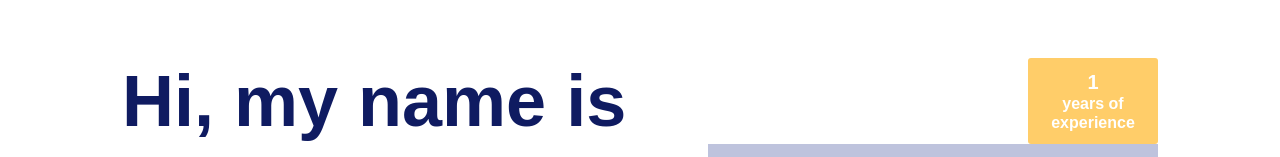
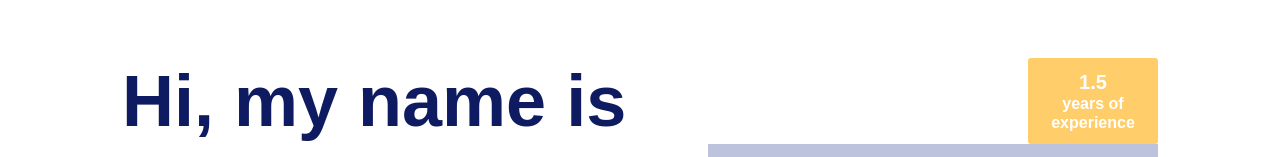
Before and after one commit to sumit08-01/Portfolio-website, a React (Vite) app: page / in a window 1280 px wide. Shown: the part 212-369 px from the top of the page. Built offline with nearby package versions, Linux system fonts and the light colour scheme; no server answers; the database is empty.

Commit message:
added websites link below the description

```diff
--- a/src/features/Landing.jsx
+++ b/src/features/Landing.jsx
@@ -55,7 +55,9 @@ export const Landing = () => {
   );
   const badgeExperience = (
     <Badge bg="primary.light" borderRadius={7} p={3} textAlign="center">
-      <Text fontSize="xl">{new Date().getFullYear() - 2022}</Text>
+      <Text fontSize="xl">
+        {new Date().getFullYear() - 2022 + "." + new Date().getMonth()}
+      </Text>
       <Text>years of experience</Text>
     </Badge>
   );
--- a/src/features/LatestProjects.jsx
+++ b/src/features/LatestProjects.jsx
@@ -1,9 +1,20 @@
-import { Box, Flex, Heading, Wrap, WrapItem, Text } from "@chakra-ui/react";
+import {
+  Box,
+  Flex,
+  Heading,
+  Wrap,
+  WrapItem,
+  Text,
+  Icon,
+  Link,
+  HStack,
+} from "@chakra-ui/react";
 import { useEffect, useState } from "react";
 import { ImageSlider } from "../components/ImageSlider/ImageSlider";
 import { Badge } from "../components/Badge";
 import { ProjectsAPI } from "../api/projects";
 // import { useTranslation } from "react-i18next";
+import { BsLink } from "react-icons/bs";
 
 export const LatestProjects = () => {
   const [projects, setProjects] = useState();
@@ -14,10 +25,18 @@ export const LatestProjects = () => {
       setProjects(projectsResponse);
     })();
   }, []);
+  console.log(projects);
 
   // const { t, i18n } = useTranslation("home");
 
-  const renderProject = ({ images, title, id, description, technologies }) => {
+  const renderProject = ({
+    images,
+    title,
+    id,
+    description,
+    technologies,
+    webLink,
+  }) => {
     return (
       <WrapItem key={id} flexDirection="column">
         <ImageSlider imageList={images.map((img) => img.downloadURL)} />
@@ -30,9 +49,17 @@ export const LatestProjects = () => {
             mr={3}
             verticalAlign="middle"
           />
+
           {title}
         </Heading>
         <Text>{description}</Text>
+        <HStack>
+          <Text>visit website</Text>
+          <Link href={webLink} isExternal>
+            <Icon as={BsLink} isexternal="true"></Icon>
+          </Link>
+        </HStack>
+
         <Wrap mt={2} maxW={350}>
           {technologies.map((tech) => (
             <WrapItem key={tech}>
@@ -43,6 +70,7 @@ export const LatestProjects = () => {
       </WrapItem>
     );
   };
+
   return (
     <Flex direction="column" w="100%">
       {/* <Heading>{t("latestProjects")}</Heading> */}
--- a/src/styles/theme.js
+++ b/src/styles/theme.js
@@ -22,7 +22,7 @@ const colors = {
   java: "blue",
   JavaScript: "green",
   springBoot: "green",
-  Versil: "black",
+  Vite: "LightBlue",
 };
 
 const fonts = {
```
